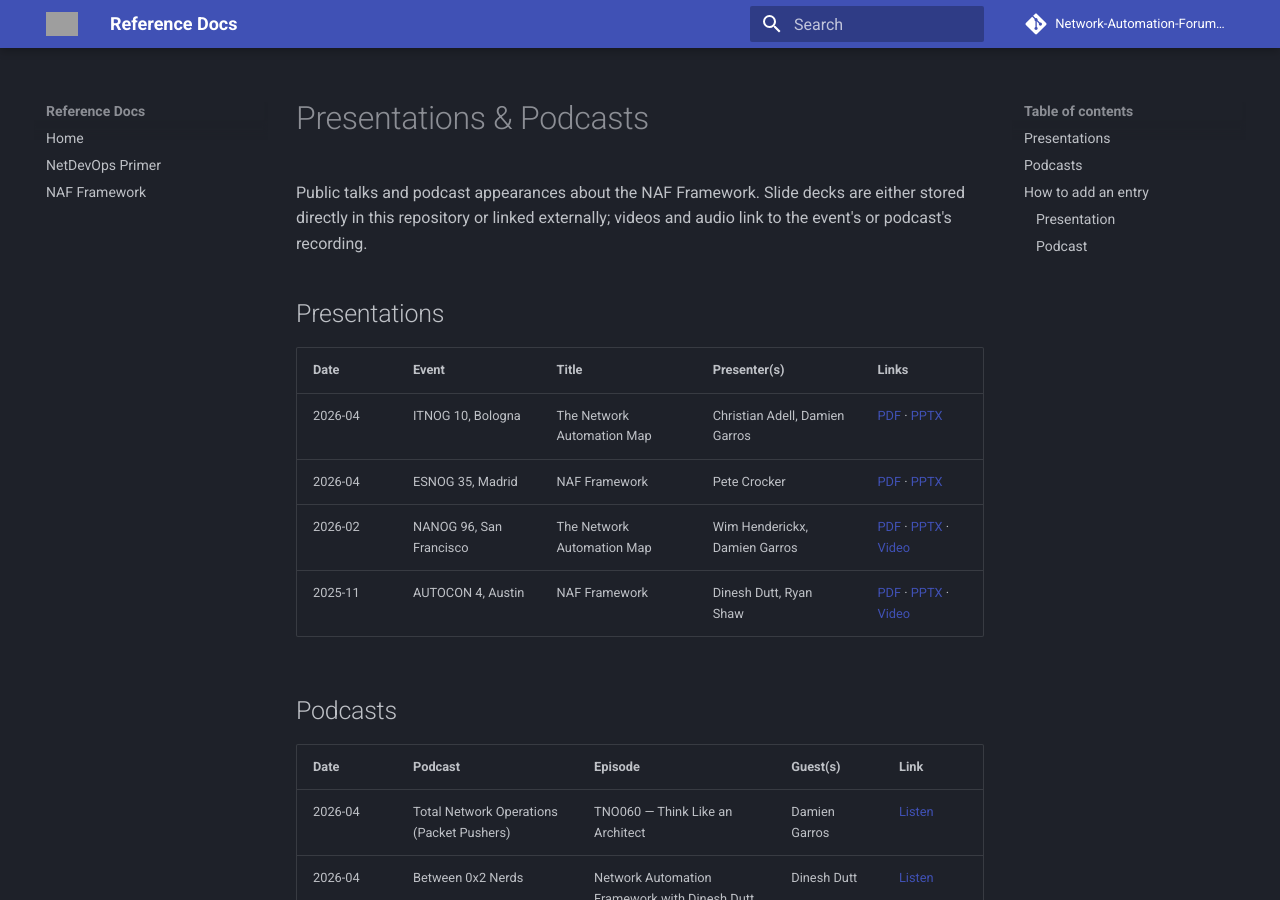
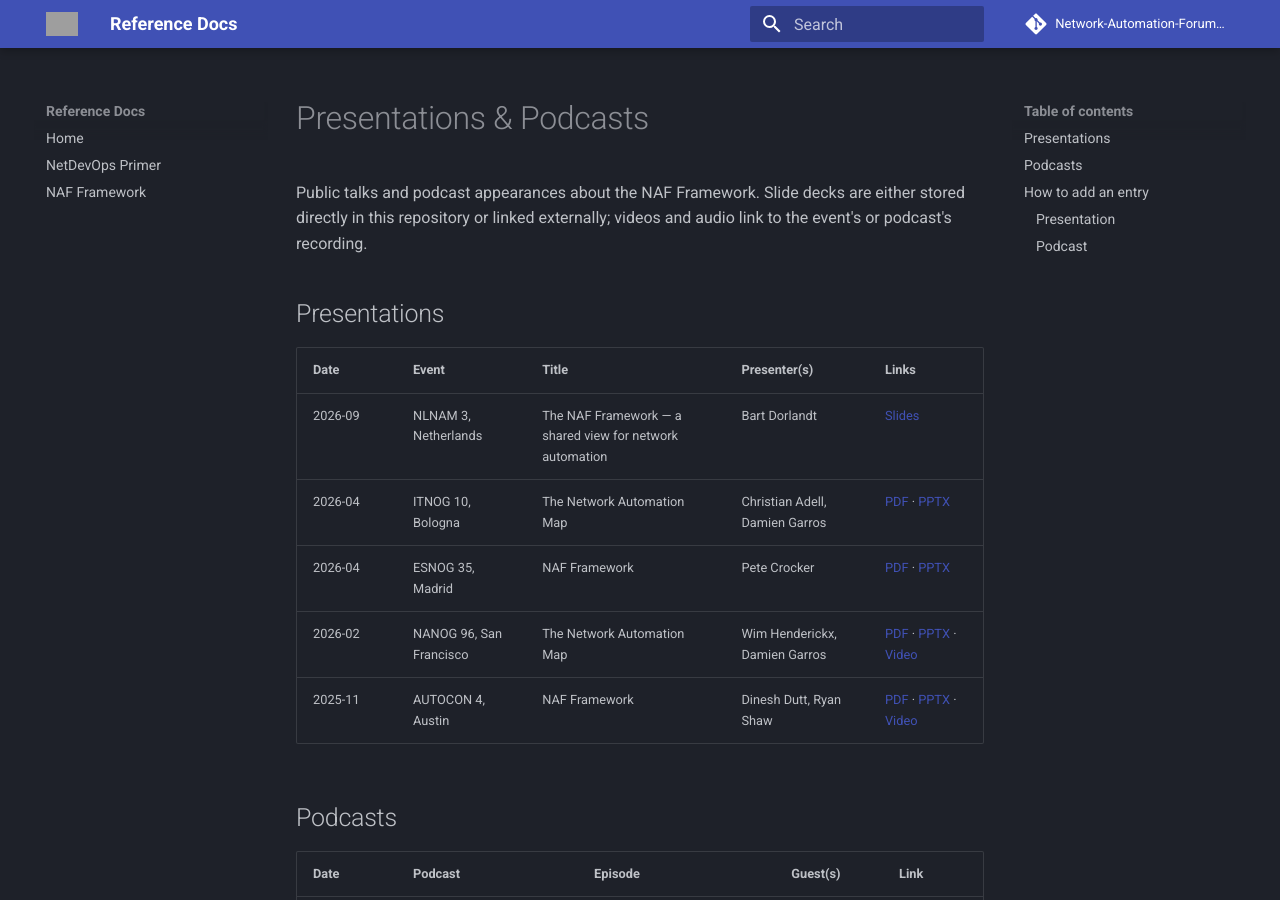
Before and after one commit to Network-Automation-Forum/reference, an MkDocs documentation site: the page built from docs/Framework/Presentations.md, in a window 1280 px wide and 900 px high. Built offline with MkDocs 1.6.1 and Material for MkDocs 9.7.7, drawn with Linux system fonts in a browser that asks for light colours; comment, search, counter and statistics services are not loaded; grey boxes are pictures that could not be loaded.

Commit message:
added presentation at NLNAM

```diff
--- a/docs/Framework/Presentations.md
+++ b/docs/Framework/Presentations.md
@@ -8,6 +8,7 @@
 
 | Date | Event | Title | Presenter(s) | Links |
 | --- | --- | --- | --- | --- |
+| 2026-09 | NLNAM 3, Netherlands | The NAF Framework — a shared view for network automation | Bart Dorlandt | [Slides](https://github.com/bartdorlandt/NAF-framework-a-shared-view/blob/main/presentation/NAF_framework_a-shared-view_lightning.pdf) |
 | 2026-04 | ITNOG 10, Bologna | The Network Automation Map | Christian Adell, Damien Garros | [PDF](presentations/itnog10-2026-network-automation-map.pdf) · [PPTX](presentations/itnog10-2026-network-automation-map.pptx) |
 | 2026-04 | ESNOG 35, Madrid | NAF Framework | Pete Crocker | [PDF](presentations/esnog35-2026-naf-framework.pdf) · [PPTX](presentations/esnog35-2026-naf-framework.pptx) |
 | 2026-02 | NANOG 96, San Francisco | The Network Automation Map | Wim Henderickx, Damien Garros | [PDF](presentations/nanog96-2026-network-automation-map.pdf) · [PPTX](presentations/nanog96-2026-network-automation-map.pptx) · [Video](https://www.youtube.com/watch?v=MCeDVWOrnIs) |
```
